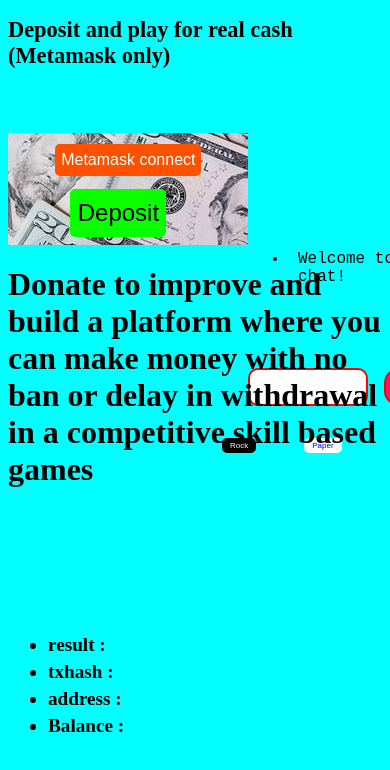
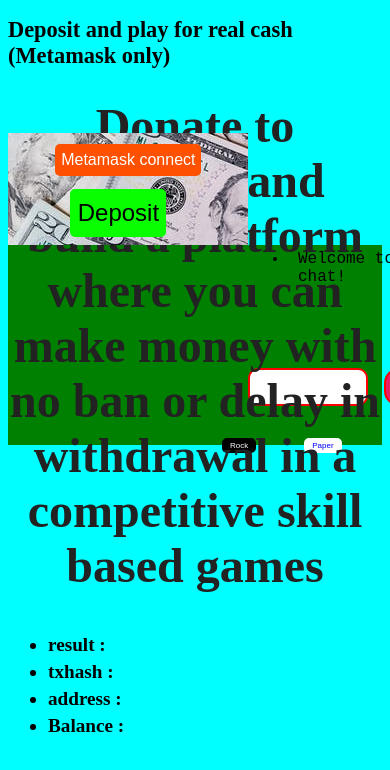
Before and after one commit to adidastaz/moneyAndSkill.com, a website: page client/index.html in a window 390 px wide. Shown: the top 770 px of the page. Drawn offline with nearby package versions, Linux system fonts and the light colour scheme; no server answers.

Commit message:
Update main.css

```diff
--- a/client/main.css
+++ b/client/main.css
@@ -206,4 +206,16 @@
     #textInput {
         width: 7rem;
     }
+
+    #donate {
+        width: 100%;
+        height:200px;
+        background: green;
+        color: #222;
+        font-size: 24px;
+        display: flex;
+        justify-content: center;
+        align-items: center;
+        text-align: center;
+    }
 }
```
